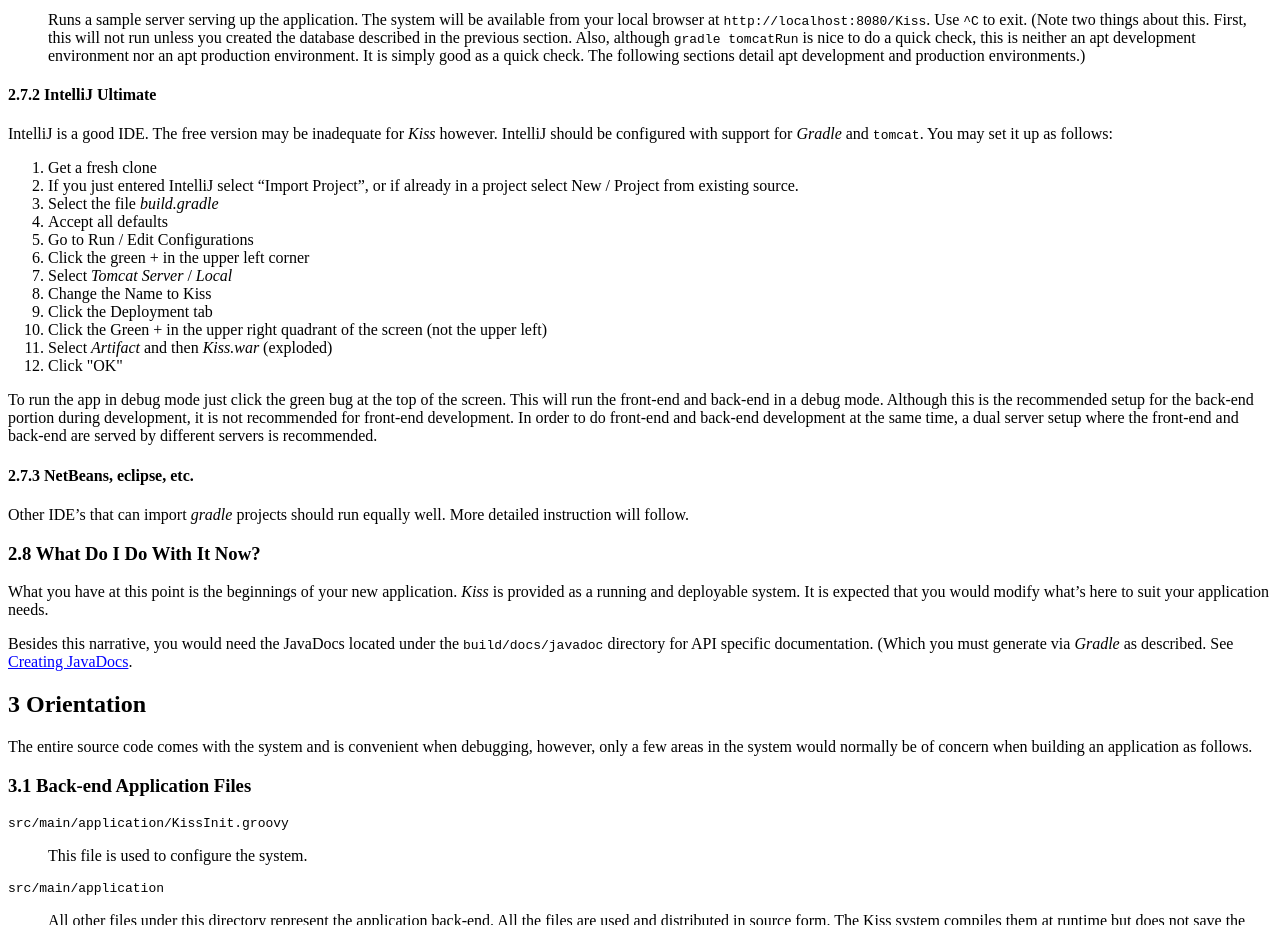
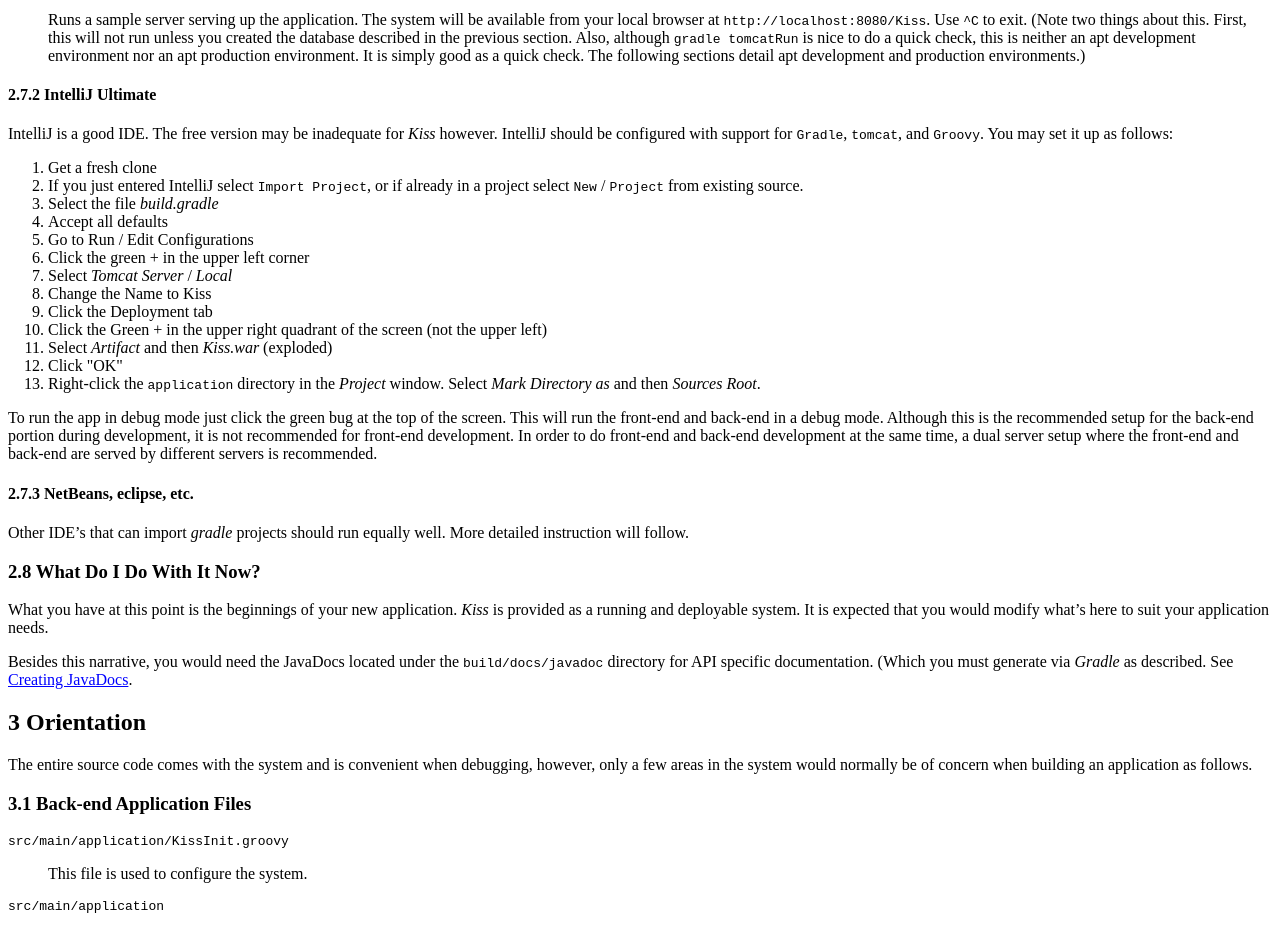
Before and after one commit to blakemcbride/Kiss, a plain HTML site: page manual/man/index.html in a window 1280 px wide. Shown: the part 7000-7925 px from the top of the page. Drawn offline with Linux system fonts and the light colour scheme.

Commit message:
Documentation tweaks

```diff
--- a/manual/man/index.html
+++ b/manual/man/index.html
@@ -636,11 +636,13 @@ an apt production environment.  It is simply good as a quick check.  The followi
 
 <p>IntelliJ is a good IDE.  The free version may be inadequate for
 <em>Kiss</em> however.  IntelliJ should be configured with support for
-<em>Gradle</em> and <code>tomcat</code>.  You may set it up as follows:
+<code>Gradle</code>, <code>tomcat</code>, and <code>Groovy</code>.  You may set it up as follows:
 </p>
 <ol>
 <li> Get a fresh clone
-</li><li> If you just entered IntelliJ select &ldquo;Import Project&rdquo;, or if already in a project select New / Project from existing source.
+</li><li> If you just entered IntelliJ select <code>Import Project</code>,
+or if already in a project select <code>New</code> / <code>Project</code>
+from existing source.
 </li><li> Select the file <em>build.gradle</em>
 </li><li> Accept all defaults
 </li><li> Go to Run / Edit Configurations
@@ -651,6 +653,8 @@ an apt production environment.  It is simply good as a quick check.  The followi
 </li><li> Click the Green + in the upper right quadrant of the screen (not the upper left)
 </li><li> Select <em>Artifact</em> and then <em>Kiss.war</em> (exploded)
 </li><li> Click &quot;OK&quot;
+</li><li> Right-click the <code>application</code> directory in the <em>Project</em> window.
+Select <em>Mark Directory as</em> and then <em>Sources Root</em>.
 </li></ol>
 
 <p>To run the app in debug mode just click the green bug at the top of the screen.  This will run the front-end and back-end
```
Also changed, not shown: 1 other file.
